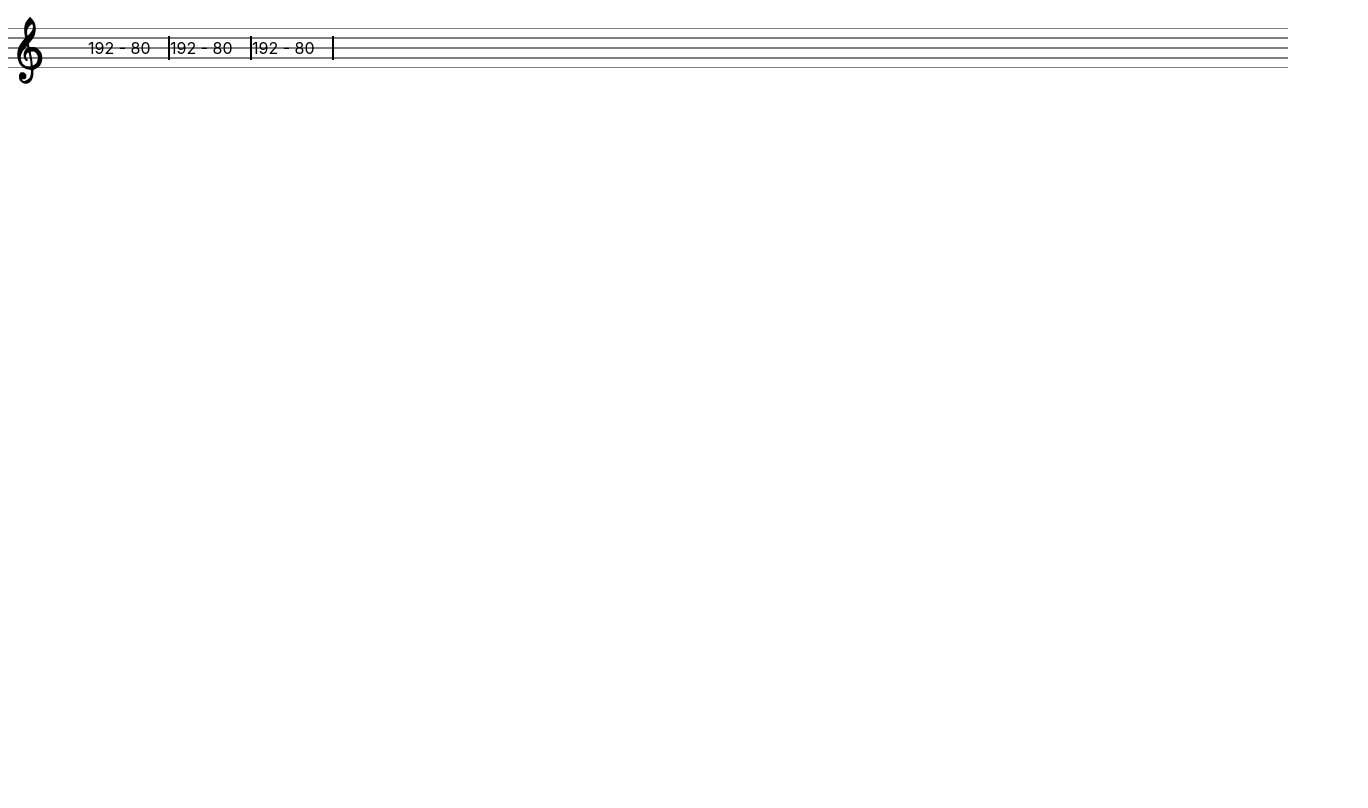
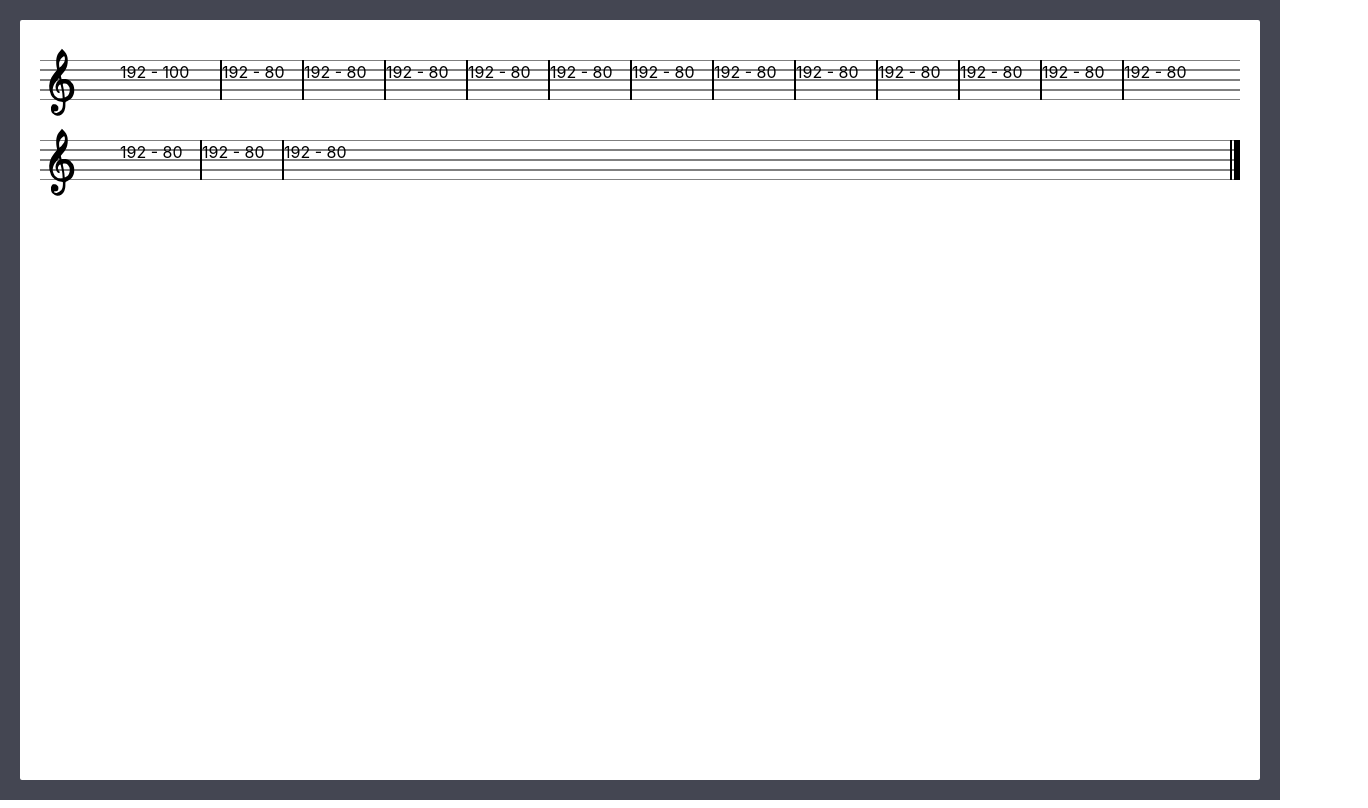
Before and after one commit to virtuosso-app/virtuosso-editor, a Svelte app: page / in a window 1280 px wide. Shown: the whole page, 1368 px wide, since content can reach past the window. Built offline with nearby package versions, Linux system fonts and the light colour scheme.

Commit message:
multiline, end of stave and sass

```diff
--- a/package.json
+++ b/package.json
@@ -15,6 +15,7 @@
     "@sveltejs/vite-plugin-svelte": "^2.4.2",
     "@tsconfig/svelte": "^5.0.0",
     "prettier": "3.0.3",
+    "sass": "^1.69.5",
     "svelte": "^4.0.5",
     "svelte-check": "^3.4.6",
     "tslib": "^2.6.0",
--- a/src/App.svelte
+++ b/src/App.svelte
@@ -11,5 +11,10 @@
     position: relative;
     height: 100%;
     width: 100%;
+    background-color: #444652;
+    display: flex;
+    align-items: center;
+    justify-content: center;
+    overflow-x: hidden;
   }
 </style>
--- a/src/app.css
+++ b/src/app.css
@@ -18,10 +18,14 @@ body {
   position: absolute;
   width: 100%;
   height: 100%;
+  margin: 0;
 }
 
 #app {
   position: absolute;
   width: 100%;
   height: 100%;
+  margin: 0;
+  padding: 0;
+  display: flex;
 }
--- a/src/components/Bar.svelte
+++ b/src/components/Bar.svelte
@@ -1,5 +1,7 @@
 <script lang="ts">
 export let bar: any
+
+export let height: number
 
 const barCompleted = () => {
   let ticks = 0
@@ -9,17 +11,18 @@ const barCompleted = () => {
 
 </script>
 
-<div class="bar" style="width: {bar.width}px; height: {bar.height}px">
+<div class="bar" style="width: {bar.width}px; height: {height}px">
   {bar.ticks} - {bar.width}
 </div>
 
-<style>
+<style lang="scss">
   .bar{
     position: relative;
     border-right: 2px solid #000;
-    /* min-width: 200px; */
-    /* width: 200px; */
     color: black;
-    /* background: blue; */
+    &:last-child{
+    border-right: none;
   }
+  }
+
 </style>
--- a/src/components/Stave.svelte
+++ b/src/components/Stave.svelte
@@ -1,12 +1,12 @@
 <script lang="ts">
-  import Compass from './Bar.svelte'
-const DEFAULT_LINES = 5
-const STAVE_MARGIN = 20
-const STAVE_SEPARATOR_LINES = 10
+import { default as config} from '../config/editor'
+const DEFAULT_LINES = config.staves.defaultLines
+const STAVE_MARGIN = config.staves.marginTopDown
+const STAVE_SEPARATOR_LINES = config.staves.separatorLines
 
 export let lines = DEFAULT_LINES
 
-const height = (lines-1) * STAVE_SEPARATOR_LINES
+const height = config.staves.height
 const getYCoord = (idx) => {
   return idx === 0 ? 0 : idx * STAVE_SEPARATOR_LINES
 }
@@ -21,7 +21,7 @@ const getYCoord = (idx) => {
 
   <div class="stave-lines" style="height: {height+(STAVE_MARGIN*2)}px">
     <svg width="100%" height="{height}px">`
-      {#each Array(lines) as line, idx}
+      {#each Array(lines) as _, idx}
         <line x1="0" y1="{getYCoord(idx)}" x2="100%" y2="{getYCoord(idx)}" stroke="black" />
       {/each}
     </svg>
@@ -30,12 +30,11 @@ const getYCoord = (idx) => {
 
 </div>
 
-<style>
+<style lang="scss">
   .stave{
     position: relative;
     display: flex;
     width: 100%;
-  }
     .stave-header{
       width: 50px;
       height: 100%;
@@ -47,6 +46,9 @@ const getYCoord = (idx) => {
       display: flex;
       align-items: center;
     }
+  }
+
+
 
 
 </style>
--- /dev/null
+++ b/src/components/StaveF.svelte
@@ -0,0 +1,28 @@
+<script lang="ts">
+  import Stave from "./Stave.svelte";
+  import clefF from '../assets/clefF.svg'
+
+
+</script>
+
+
+<Stave lines={5}>
+  <svelte:fragment slot="header">
+    <div class="clef clefF">
+      <img src="{clefF}" width="100%" />
+    </div>
+  </svelte:fragment>
+</Stave>
+
+<style>
+  .clef {
+    position: absolute;
+    top:0;
+    left:5px;
+    width: 32px;
+    height: 100%;
+  }
+  .clefF {
+    padding-top: 19px;
+  }
+</style>
--- a/src/components/VirtuossoEditor.svelte
+++ b/src/components/VirtuossoEditor.svelte
@@ -1,7 +1,9 @@
 <script lang="ts">
 import { onMount } from 'svelte'
+import { default as config} from '../config/editor'
 import { processPartiture, type Partiture } from '../lib/processPartiture'
 import StaveG from './StaveG.svelte'
+import StaveF from './StaveF.svelte'
 import Bar from './Bar.svelte'
 
 let editorWidth: number
@@ -12,6 +14,16 @@ const partiture: Partiture = {
   clefF: false,
   tablature: false,
   bars: [
+    {
+      ticks: 192,
+      notes: [
+        { note: 'C4', figure: 'q', dotted: false, triplets: false, triplests_dotted: false},
+        { note: 'C4', figure: '8', dotted: false, triplets: false, triplests_dotted: false},
+        { note: 'C4', figure: '8', dotted: false, triplets: false, triplests_dotted: false},
+        { note: 'C4', figure: 'q', dotted: false, triplets: false, triplests_dotted: false},
+        { note: 'C4', figure: 'q', dotted: false, triplets: false, triplests_dotted: false}
+      ]
+    },
     {
       ticks: 192,
       notes: [
@@ -32,55 +44,223 @@ const partiture: Partiture = {
     },
     {
       ticks: 192,
-      notes: []
+      notes: [
+        { note: 'C4', figure: 'q', dotted: false, triplets: false, triplests_dotted: false},
+        { note: 'C4', figure: 'q', dotted: false, triplets: false, triplests_dotted: false},
+        { note: 'C4', figure: 'q', dotted: false, triplets: false, triplests_dotted: false},
+        { note: 'C4', figure: 'q', dotted: false, triplets: false, triplests_dotted: false}
+      ]
     },
+    {
+      ticks: 192,
+      notes: [
+        { note: 'C4', figure: 'q', dotted: false, triplets: false, triplests_dotted: false},
+        { note: 'C4', figure: 'q', dotted: false, triplets: false, triplests_dotted: false},
+        { note: 'C4', figure: 'q', dotted: false, triplets: false, triplests_dotted: false},
+        { note: 'C4', figure: 'q', dotted: false, triplets: false, triplests_dotted: false}
+      ]
+    },
+    {
+      ticks: 192,
+      notes: [
+        { note: 'C4', figure: 'q', dotted: false, triplets: false, triplests_dotted: false},
+        { note: 'C4', figure: 'q', dotted: false, triplets: false, triplests_dotted: false},
+        { note: 'C4', figure: 'q', dotted: false, triplets: false, triplests_dotted: false},
+        { note: 'C4', figure: 'q', dotted: false, triplets: false, triplests_dotted: false}
+      ]
+    },
+    {
+      ticks: 192,
+      notes: [
+        { note: 'C4', figure: 'q', dotted: false, triplets: false, triplests_dotted: false},
+        { note: 'C4', figure: 'q', dotted: false, triplets: false, triplests_dotted: false},
+        { note: 'C4', figure: 'q', dotted: false, triplets: false, triplests_dotted: false},
+        { note: 'C4', figure: 'q', dotted: false, triplets: false, triplests_dotted: false}
+      ]
+    },
+    {
+      ticks: 192,
+      notes: [
+        { note: 'C4', figure: 'q', dotted: false, triplets: false, triplests_dotted: false},
+        { note: 'C4', figure: 'q', dotted: false, triplets: false, triplests_dotted: false},
+        { note: 'C4', figure: 'q', dotted: false, triplets: false, triplests_dotted: false},
+        { note: 'C4', figure: 'q', dotted: false, triplets: false, triplests_dotted: false}
+      ]
+    },
+    {
+      ticks: 192,
+      notes: [
+        { note: 'C4', figure: 'q', dotted: false, triplets: false, triplests_dotted: false},
+        { note: 'C4', figure: 'q', dotted: false, triplets: false, triplests_dotted: false},
+        { note: 'C4', figure: 'q', dotted: false, triplets: false, triplests_dotted: false},
+        { note: 'C4', figure: 'q', dotted: false, triplets: false, triplests_dotted: false}
+      ]
+    },
+    {
+      ticks: 192,
+      notes: [
+        { note: 'C4', figure: 'q', dotted: false, triplets: false, triplests_dotted: false},
+        { note: 'C4', figure: 'q', dotted: false, triplets: false, triplests_dotted: false},
+        { note: 'C4', figure: 'q', dotted: false, triplets: false, triplests_dotted: false},
+        { note: 'C4', figure: 'q', dotted: false, triplets: false, triplests_dotted: false}
+      ]
+    },
+    {
+      ticks: 192,
+      notes: [
+        { note: 'C4', figure: 'q', dotted: false, triplets: false, triplests_dotted: false},
+        { note: 'C4', figure: 'q', dotted: false, triplets: false, triplests_dotted: false},
+        { note: 'C4', figure: 'q', dotted: false, triplets: false, triplests_dotted: false},
+        { note: 'C4', figure: 'q', dotted: false, triplets: false, triplests_dotted: false}
+      ]
+    },
+    {
+      ticks: 192,
+      notes: [
+        { note: 'C4', figure: 'q', dotted: false, triplets: false, triplests_dotted: false},
+        { note: 'C4', figure: 'q', dotted: false, triplets: false, triplests_dotted: false},
+        { note: 'C4', figure: 'q', dotted: false, triplets: false, triplests_dotted: false},
+        { note: 'C4', figure: 'q', dotted: false, triplets: false, triplests_dotted: false}
+      ]
+    },
+    {
+      ticks: 192,
+      notes: [
+        { note: 'C4', figure: 'q', dotted: false, triplets: false, triplests_dotted: false},
+        { note: 'C4', figure: 'q', dotted: false, triplets: false, triplests_dotted: false},
+        { note: 'C4', figure: 'q', dotted: false, triplets: false, triplests_dotted: false},
+        { note: 'C4', figure: 'q', dotted: false, triplets: false, triplests_dotted: false}
+      ]
+    },
+    {
+      ticks: 192,
+      notes: [
+        { note: 'C4', figure: 'q', dotted: false, triplets: false, triplests_dotted: false},
+        { note: 'C4', figure: 'q', dotted: false, triplets: false, triplests_dotted: false},
+        { note: 'C4', figure: 'q', dotted: false, triplets: false, triplests_dotted: false},
+        { note: 'C4', figure: 'q', dotted: false, triplets: false, triplests_dotted: false}
+      ]
+    },
+    {
+      ticks: 192,
+      notes: [
+        { note: 'C4', figure: 'q', dotted: false, triplets: false, triplests_dotted: false},
+        { note: 'C4', figure: 'q', dotted: false, triplets: false, triplests_dotted: false},
+        { note: 'C4', figure: 'q', dotted: false, triplets: false, triplests_dotted: false},
+        { note: 'C4', figure: 'q', dotted: false, triplets: false, triplests_dotted: false}
+      ]
+    },
+    {
+      ticks: 192,
+      notes: [
+        { note: 'C4', figure: 'q', dotted: false, triplets: false, triplests_dotted: false},
+        { note: 'C4', figure: 'q', dotted: false, triplets: false, triplests_dotted: false},
+        { note: 'C4', figure: 'q', dotted: false, triplets: false, triplests_dotted: false},
+        { note: 'C4', figure: 'q', dotted: false, triplets: false, triplests_dotted: false}
+      ]
+    },
+  ],
+  barsF: [
+    // {
+    //   ticks: 192,
+    //   notes: [
+    //     { note: 'C4', figure: 'q', dotted: false, triplets: false, triplests_dotted: false},
+    //     { note: 'C4', figure: '8', dotted: false, triplets: false, triplests_dotted: false},
+    //     { note: 'C4', figure: '8', dotted: false, triplets: false, triplests_dotted: false},
+    //     { note: 'C4', figure: 'q', dotted: false, triplets: false, triplests_dotted: false},
+    //     { note: 'C4', figure: 'q', dotted: false, triplets: false, triplests_dotted: false}
+    //   ]
+    // },
   ]
 }
 
-// Ejemplo de uso
-
 
 let loaded = false
-let staves = []
+let staves: any = {
+  stavesG: [],
+  stavesF: []
+}
+
+const process = () => {
+  staves = processPartiture(partiture, editorWidth-140); // TODO: Calcular el with del editor - padding - headers de armadura etc
+  console.log(staves);
+}
 onMount(() => {
-  staves = processPartiture(partiture, editorWidth);
-  console.log(staves);
+  process()
   loaded = true
 })
 </script>
 
-{#if loaded}
+<svelte:window
+  on:resize={process}
+  />
+
 <div class="editor" bind:clientWidth={editorWidth}>
-  <div class="staves">
-    {#each staves as stave}
-      <StaveG />
-      <div class="bars" style="height: 80px">
-        {#each stave.bars as bar}
-          <Bar {bar}/>
-        {/each}
+  {#if loaded}
+    {#each staves.stavesG as stave, idx}
+      <div class="stave">
+        <StaveG />
+        <div class="bars" style="height: {config.staves.height + config.staves.marginTopDown*2}px">
+          {#each stave.bars as bar}
+            <Bar {bar} height={config.staves.height}/>
+          {/each}
+        </div>
+        {#if idx === staves.stavesG.length-1}
+          <div class="stave-end" style="height: {config.staves.height + config.staves.marginTopDown*2}px">
+            <div style="height: {config.staves.height}px">
+              <span></span>
+            </div>
+          </div>
+        {/if}
+
       </div>
     {/each}
-  </div>
-  <!-- {#if partiture.clefG}
-    <StaveG />
-  {/if} -->
 
-
-
-
-
-
+    {#each staves.stavesF as stave}
+      <div class="stave">
+        <StaveF />
+        <div class="bars" style="height: {config.staves.height + config.staves.marginTopDown*2}px">
+          {#each stave.bars as bar}
+            <Bar {bar} height={config.staves.height}/>
+          {/each}
+        </div>
+      </div>
+    {/each}
+  {/if}
 </div>
-{/if}
-<style>
+<style lang="scss">
   .editor{
     position: relative;
     width: 100%;
-    height: 100%;
+    height: auto;
+    min-height: 90vh;
+    background-color: #fff;
+    margin: 20px;
+    padding: 20px;
+    border-radius: 2px;
   }
-  .staves {
+  .stave {
     position:relative;
     width: 100%;
+  }
+  .stave-end{
+    position: absolute;
+    top:0;
+    right:0;
+    width: 20px;
+    display: flex;
+    align-items:center;
+    div{
+      width: 100%;
+      border-right: 6px solid #000;
+      display: flex;
+      justify-content: flex-end;
+      span {
+        width: 2px;
+        background-color: #000;
+        margin-right: 2px;
+      }
+    }
   }
   .bars {
     position: absolute;
--- a/src/config/editor.ts
+++ b/src/config/editor.ts
@@ -1,4 +1,24 @@
 export default {
+  staves: {
+    height: 40,
+    separatorLines: 10,
+    defaultLines: 5,
+    marginTopDown: 20,
+    tablatureDefaultLines: 6,
+    minTablatureLines: 4,
+    maxTablatureLines: 12,
+    heightTablatures: {
+      4: 30,
+      5: 40,
+      6: 50,
+      7: 60,
+      8: 70,
+      9: 80,
+      10: 90,
+      11: 100,
+      12: 110,
+    },
+  },
   bar: {
     defaultWidth: 80,
   },
--- a/src/lib/processPartiture.ts
+++ b/src/lib/processPartiture.ts
@@ -17,6 +17,7 @@ export interface Partiture {
   clefF: boolean;
   tablature: boolean;
   bars: Bar[];
+  barsF: Bar[];
 }
 
 function calculateBarWidth(bar: Bar) {
@@ -31,28 +32,36 @@ function calculateBarWidth(bar: Bar) {
   return width;
 }
 
-export function processPartiture(partiture: Partiture, widthScreen: number) {
-  const { bars } = partiture;
-
+function processClef(bars, widthScreen: number) {
+  // ClefG
   const staves = [];
-  let currentSlave = { bars: [], totalWidth: 0 };
+  let currentStave = { bars: [], totalWidth: 0 };
 
   for (const currentBar of bars) {
     const currentBarWidth = calculateBarWidth(currentBar);
     currentBar.width = currentBarWidth;
-    if (currentSlave.totalWidth + currentBarWidth > widthScreen) {
-      staves.push(currentSlave);
-      currentSlave = { bars: [], totalWidth: 0 };
+    if (currentStave.totalWidth + currentBarWidth > widthScreen) {
+      staves.push(currentStave);
+      currentStave = { bars: [], totalWidth: 0 };
     }
 
-    currentSlave.bars.push(currentBar);
-    currentSlave.totalWidth += currentBarWidth;
+    currentStave.bars.push(currentBar);
+    currentStave.totalWidth += currentBarWidth;
   }
 
   // Agrega la última sección si es necesario
-  if (currentSlave.bars.length > 0) {
-    staves.push(currentSlave);
+  if (currentStave.bars.length > 0) {
+    staves.push(currentStave);
   }
 
   return staves;
 }
+export function processPartiture(partiture: Partiture, widthScreen: number) {
+  // TODO: Hay que procesar el width del header: clef, time signature, etc.
+  const { bars, barsF } = partiture;
+
+  const stavesG = processClef(bars, widthScreen);
+  const stavesF = processClef(barsF, widthScreen);
+
+  return { stavesG, stavesF };
+}
```
Also changed, not shown: src/assets/clefF.svg (renamed from src/assets/clafF.svg), 1 other file (tests, documents, lock files or other folders). Lines whose indentation alone changed are shown as unchanged.
